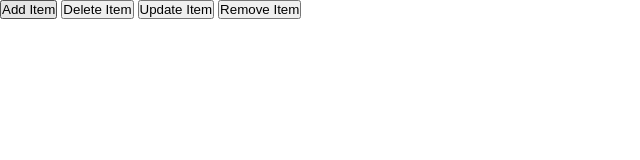
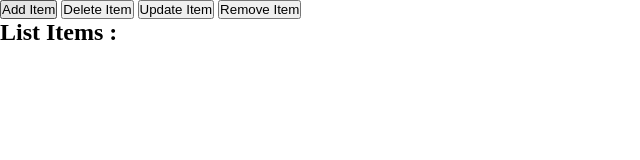
Before and after one commit to rasprogrammer/practice, a plain HTML site: page index.html in a window 1280 px wide. Shown: the whole page, without its empty margins (0-640 px from the left). Drawn offline with Linux system fonts and the light colour scheme.

Commit message:
added list items

```diff
--- a/index.html
+++ b/index.html
@@ -22,6 +22,8 @@
 
     <button>Remove Item</button>
 
+    <h2>List Items : </h2>
+
 
 
 </body>
```
